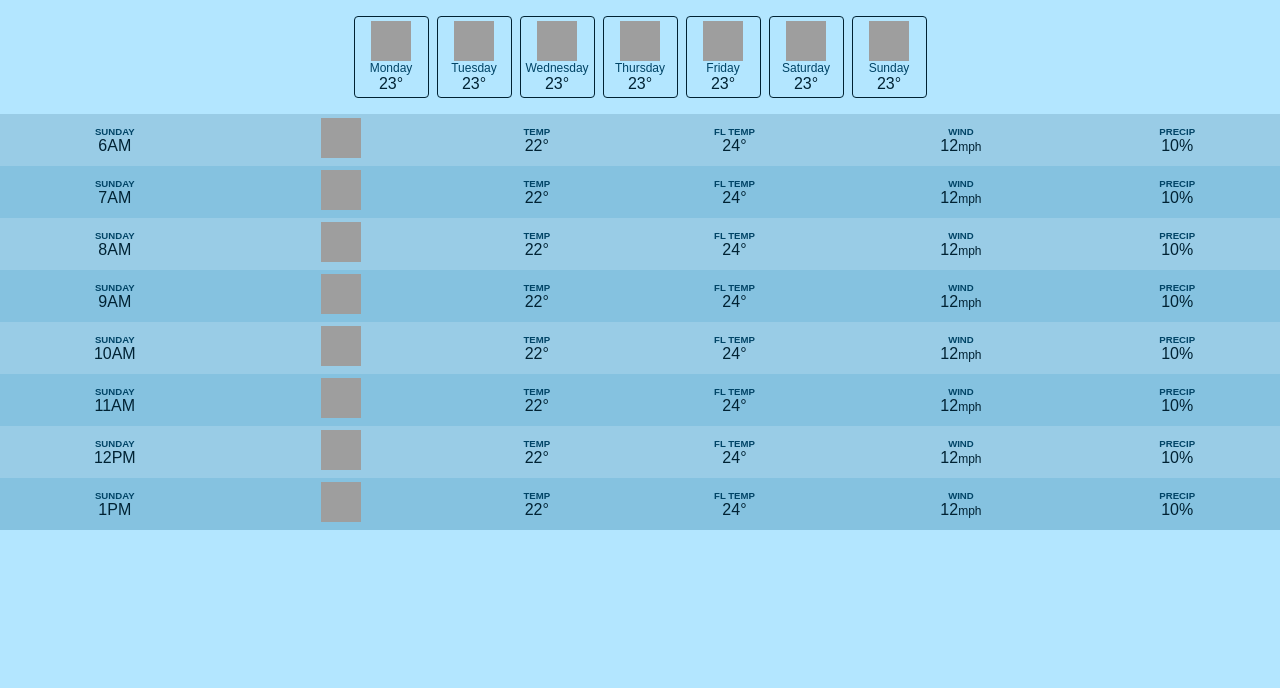
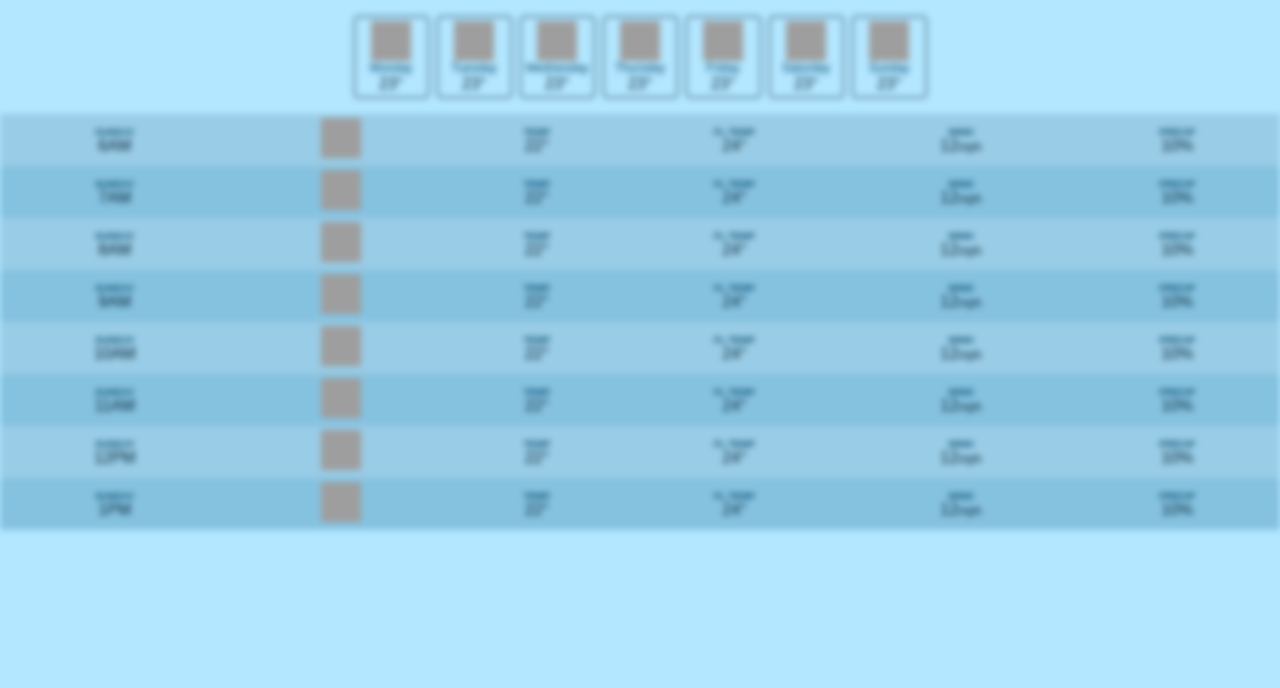
Before and after one commit to marcoantonetti/weather-app-API, a website built with Parcel: page client/index.html in a window 1280 px wide. Shown: the part 112-800 px from the top of the page. Built offline with nearby package versions, Linux system fonts and the light colour scheme; no server answers; grey boxes are pictures that could not be loaded.

Commit message:
Added blur

```diff
--- a/client/styles.css
+++ b/client/styles.css
@@ -37,7 +37,7 @@
   }
 
   .blurred{
-    filter: blur(30%);
+    filter: blur(3px);
   }
 
   .header-right {
```
